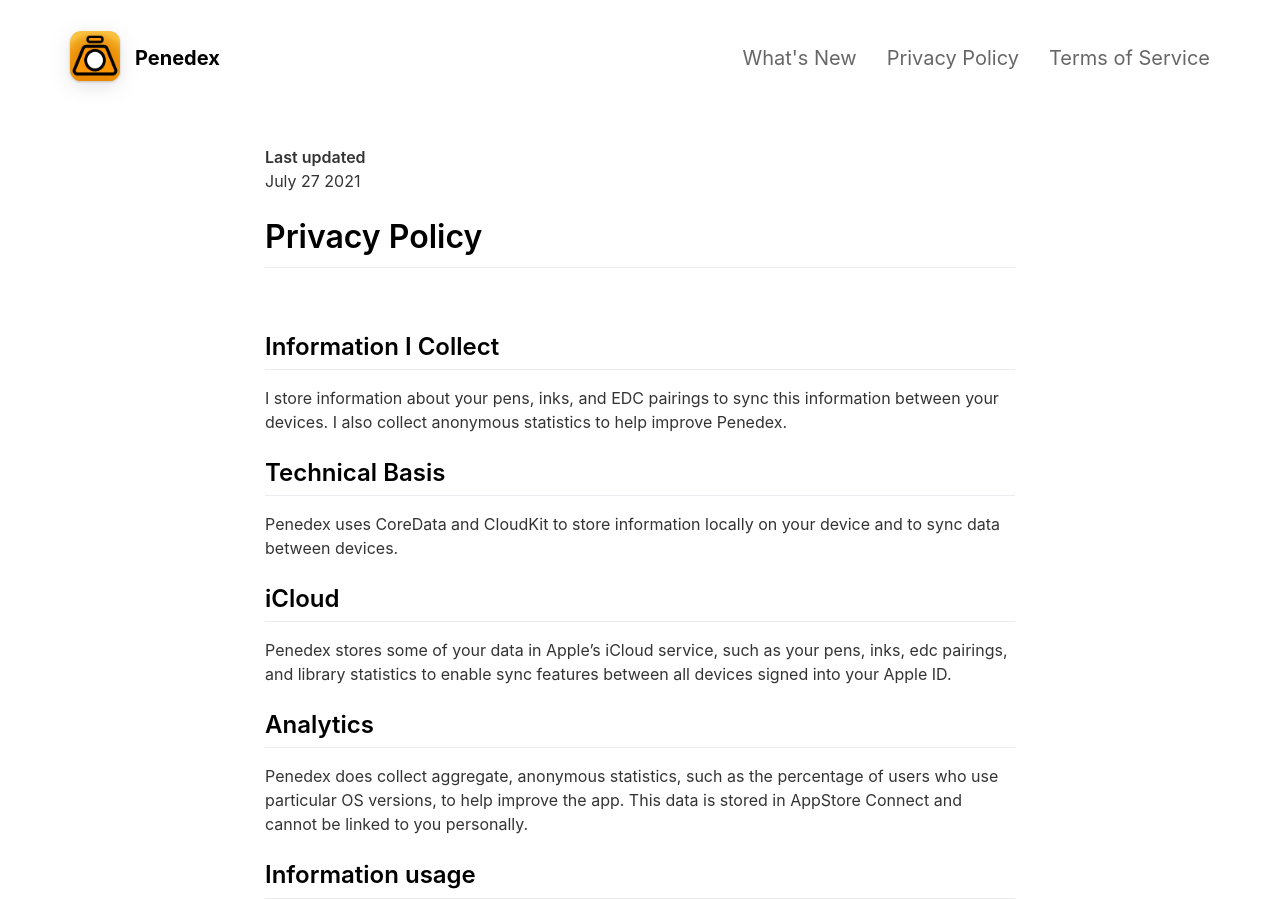
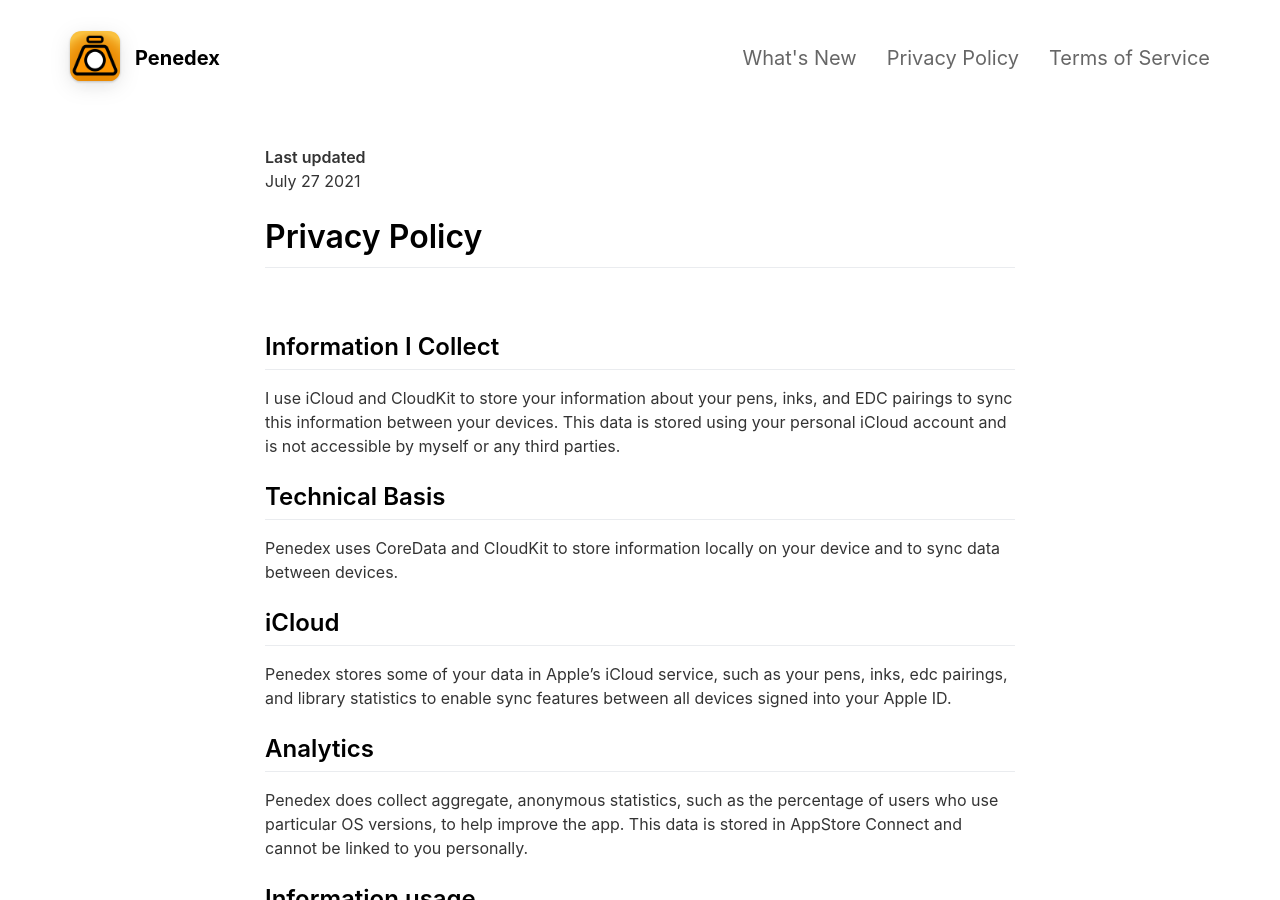
Before and after one commit to connor-rose/Penedex-landing-page, a Jekyll site: the page built from _pages/privacypolicy.md, in a window 1280 px wide and 900 px high. Built offline with Jekyll 4.4.1, drawn with Linux system fonts in a browser that asks for light colours; nearby versions of some CDN libraries.

Commit message:
Update privacypolicy.md

```diff
--- a/_pages/privacypolicy.md
+++ b/_pages/privacypolicy.md
@@ -10,7 +10,7 @@ July 27 2021
 <br>
 ## Information I Collect
 
-I store information about your pens, inks, and EDC pairings to sync this information between your devices. I also collect anonymous statistics to help improve Penedex.
+I use iCloud and CloudKit to store your information about your pens, inks, and EDC pairings to sync this information between your devices. This data is stored using your personal iCloud account and is not accessible by myself or any third parties.
 
 ## Technical Basis
 
```
